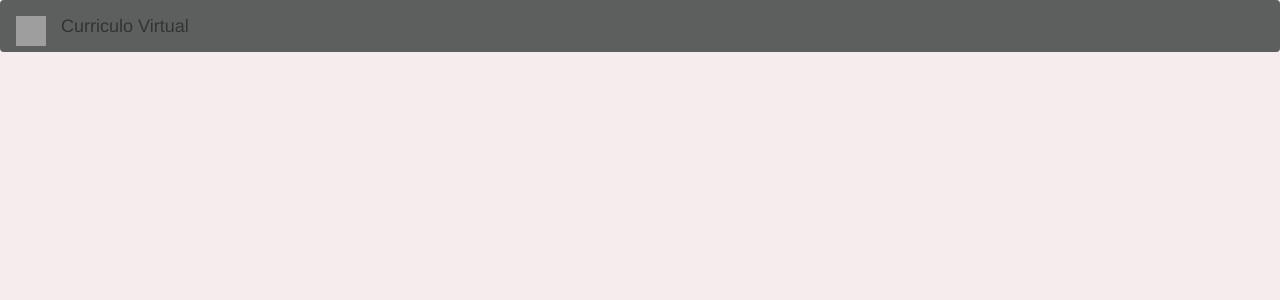
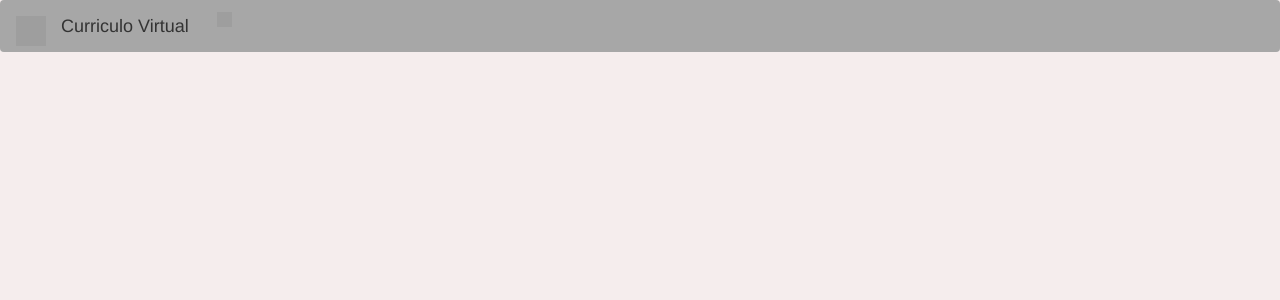
Before and after one commit to EricCarv/curriculo, an Angular app: page / in a window 1280 px wide. Shown: the top 300 px of the page. Built offline with nearby package versions, Linux system fonts and the light colour scheme; grey boxes are pictures that could not be loaded.

Commit message:
navbar corrigida

```diff
--- a/src/app/app.component.html
+++ b/src/app/app.component.html
@@ -4,7 +4,7 @@
     <link href="./app.component.css" rel="stylesheet">
   </head>
   <body>
-    <nav class="navbar navbar-light" style="background-color: #5d5f5f;">
+    <nav class="navbar navbar-light" style="background-color: #a7a7a7;">
       <div class="container-fluid">
           <div class="navbar-header">
             <a class="navbar-brand" href="#">
@@ -12,10 +12,13 @@
             </a>
               <span class="navbar-brand">Curriculo Virtual</span>
           </div>
-
+          <div class="github">
+            <a class="btn btn-outline-secondary" href="https://github.com/EricCarv" role="button">
+              <img src="https://www.svgrepo.com/show/344880/github.svg" height ="15" width="15" />
+            </a>
+          </div>
       </div>
     </nav>
-
   </body>
 </html>
 <router-outlet></router-outlet>
--- a/src/styles.css
+++ b/src/styles.css
@@ -2,3 +2,7 @@
 body{
     background-color: rgb(245, 237, 237) !important;
 }
+
+github{
+    margin-top: 10px !important;
+}
```
Also changed, not shown: src/app/app.component.css (line endings or trailing spaces). Lines whose indentation alone changed are shown as unchanged.
